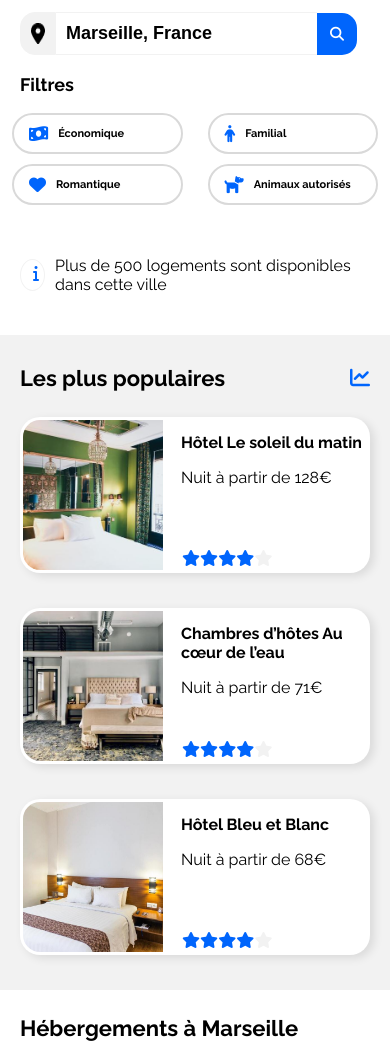
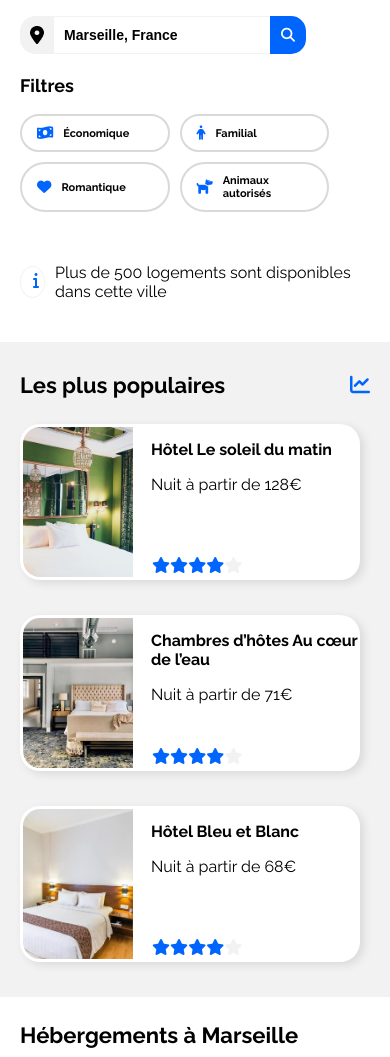
Before and after one commit to AipixUwU/P2_booki, a plain HTML site: page index.html in a window 390 px wide. Shown: the part 280-1337 px from the top of the page. Drawn offline with Linux system fonts and the light colour scheme.

Commit message:
Patch responsive

```diff
--- a/assets/css/responsive.css
+++ b/assets/css/responsive.css
@@ -13,27 +13,41 @@
 
 @media screen and (max-width: 992px){
 
+    body {
+        margin: 0 20px;
+    }
+
     #container{
         flex-direction: column;
     }
 
     #container-house{
-        width: 93%;
+        width: auto;
     }
+
+    .filters {
+        margin-right: 10px;
+        font-size: 0.9em;
+      }
 
     #popular{
         margin: 50px 0 0 0;
-        width: 93.20%;
+        width: auto;
     }
 
     #popular-container-all{
         display: flex;
         justify-content: space-between;
-        flex-direction: column;
+    }
+
+    .popular-container {
+        flex: 1 1 33%;
+        margin-right: 10px;
+        max-width: 260px;
     }
 
     .popular-house img{
-        height: 180px;
+        width: 80px;
     }
 
     .activity-box {
@@ -47,7 +61,11 @@
     }
 
     #activity-container{
-        gap: 50px;
+        gap: 10px;
+    }
+
+    .activity-box p {
+        font-size: 14px;
     }
 }
 
@@ -65,9 +83,22 @@
         padding: 0 20px;
     }
 
+    input {
+        font-size: 14px;
+    }
+
+    #search-button {
+        padding: 8px;
+    }
+
+    #location {
+        height: 18px;
+        padding: 9px;
+    }
+
     #search-icon {
         display: initial;
-        }
+    }
 
 
     #logo{
@@ -100,8 +131,9 @@
     #filters {
         margin-left: inherit;
         flex-wrap: wrap;
-        justify-content: center;
-        gap: 10px 25px;
+        justify-content: left;
+        gap: 10px 10px;
+        padding: 0 20px
     }
 
     #filters-section {
@@ -140,7 +172,7 @@
     }
 
     .popular-container {
-        width: 100%;
+        max-width: 100%;
     }
 
     #activity-container {
@@ -193,6 +225,7 @@
 
     .popular-house img {
         height: 150px;
+        width: 110px;
         padding: 3px;
     }
 
@@ -236,7 +269,7 @@
     }
 
     .filters {
-        width: 35%;
+        width: 33%;
     }
 
     .filters-text {
--- a/assets/css/style.css
+++ b/assets/css/style.css
@@ -2,13 +2,13 @@
 @import "root.css";
 
 body{
-    margin: 0px 50px;
+    margin: 0 30px;
     font-family: 'Raleway', sans-serif;
 }
 
 #logo{
-    width: 61px;
-    height: 19px;
+    width: 60px;
+    height: 20px;
     padding-top: 20px;
 }
 
@@ -282,11 +282,7 @@
     border-radius: 20px 0px 0px 20px;
 }
 
-.popular-house{
-    display: flex;
-
-}
-#popular a{
+.popular-house, #popular a{
     display: flex;
 }
 
```
